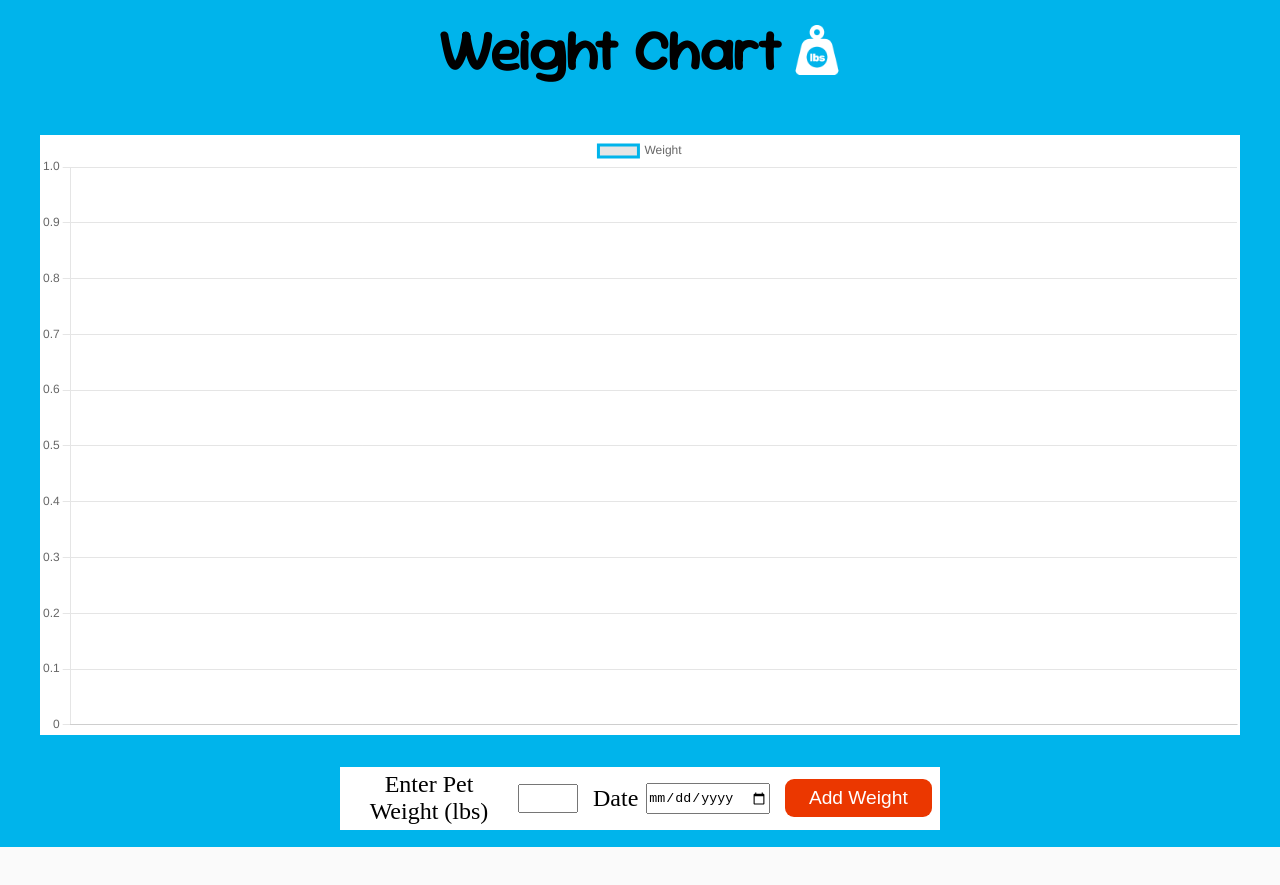
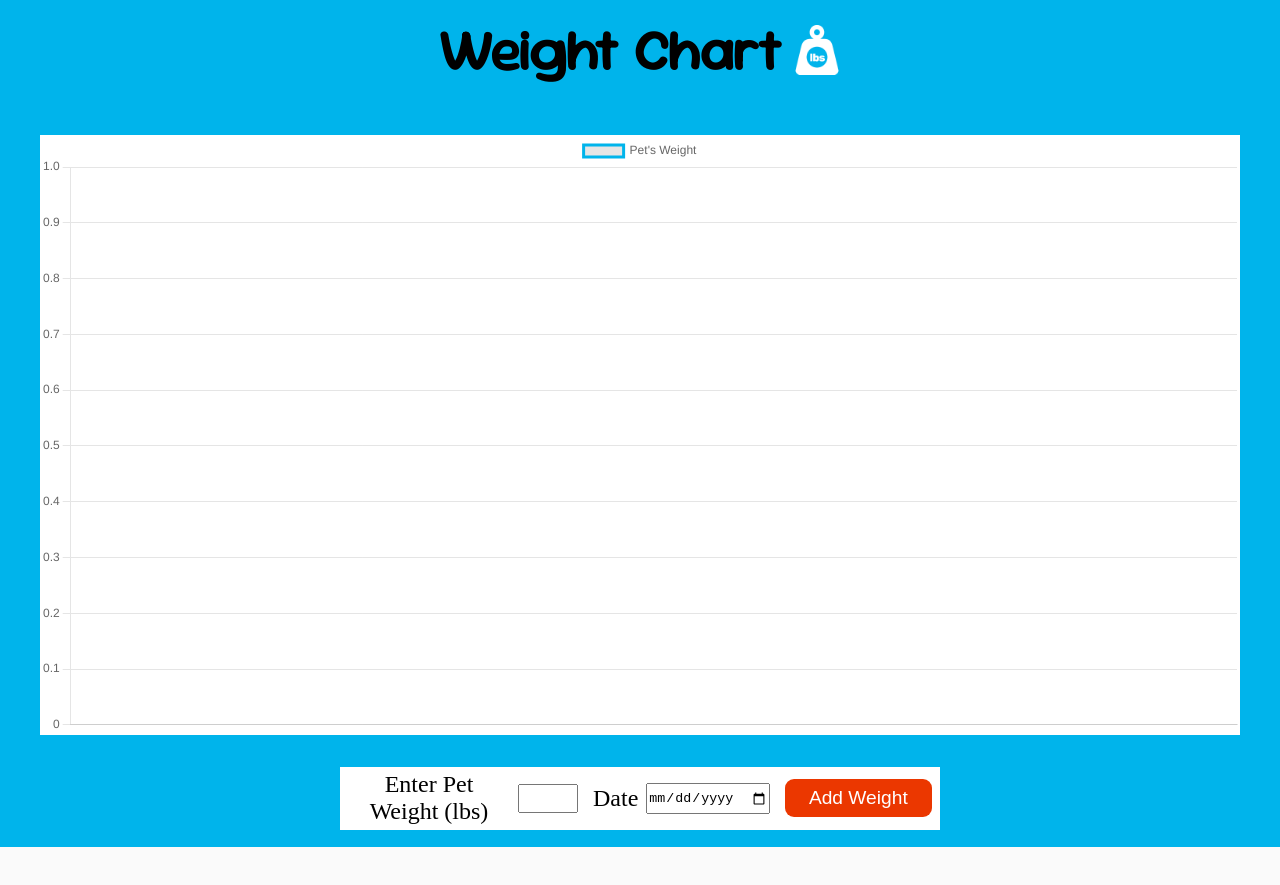
Before and after one commit to javierb256/My-Pet-Care, a React (Vite) app: page /My-Pet-Care/home in a window 1280 px wide. Shown: the part 960-1845 px from the top of the page. Built offline with nearby package versions, Linux system fonts and the light colour scheme.

Commit message:
updated chart sorting function to properly pair date and data

```diff
--- a/src/components/WeightChart/WeightChart.tsx
+++ b/src/components/WeightChart/WeightChart.tsx
@@ -21,50 +21,29 @@ ChartJS.register(
   Legend
 );
 
-// type Weights = {
-//   weight: string,
-// }
-
-// function WeightChart({ dates }: any) {
-function WeightChart({ weights, dates}: any) {
+function WeightChart({ data, petName }: any) {
   const options = {
     responsive: true,
     maintainAspectRatio: true,
   };
-  const sortedDates: string[] = dates.sort((a:any,b:any) => a-b).map((date: Date) => {
-    const format = date.toLocaleDateString('en-US', {
-      day: "numeric",
-      month: "long",
-      year: "numeric"
+
+  //run sort function each time data is submitted and reformat date
+  const sortedData: string[] = data
+    .sort((a: any, b: any) => a[0] - b[0])
+    .map((element: any) => {
+      const format = element[0].toLocaleDateString("en-US", {
+        day: "numeric",
+        month: "long",
+        year: "numeric",
+      });
+      return [format, element[1]];
     });
-    return format
-  })
-  let finalDates = [];
-  for(let i=0; i<dates.length; i++){
-    finalDates.push([sortedDates[i], weights[i]])
-  }
-  // console.log(dates.sort((a:any,b:any) => a-b))
-  // console.log(weights)
-  // const sortedDates: string[] = data.sort((a:any,b:any) => b[0]-a[0])
-  // console.log(sortedDates)
-  // const test = ["4/29", weight]
-  // const data = {
-
-  //   datasets: [
-  //     {
-  //       label: ` Weight`,
-  //       data: [["4/25", 10], ["4/26", 20], ["4/27", 30], ["4/28", 5]],
-  //       borderColor: "hsl(194, 100%, 46%)",
-  //     },
-  //   ],
-  // };
 
   const chartData = {
     datasets: [
       {
-        label: `Weight`,
-        // data: [["4/25",3]],
-        data: finalDates,
+        label: petName === "" ? `Pet's Weight` : petName + "'s Weight",
+        data: sortedData,
         borderColor: "hsl(194, 100%, 46%)",
       },
     ],
--- a/src/pages/Home/Home.tsx
+++ b/src/pages/Home/Home.tsx
@@ -25,41 +25,22 @@ function Home() {
     weight: "",
     date: "",
   });
-  const [weightArray, setWeightArray] = useState([]);
-  const [dateArray, setDateArray] = useState([]);
+  const [dataArray, setDataArray] = useState([]);
 
+  //function to pass all chart data collected from form
   const handleChartDataSubmit = (e: React.ChangeEvent<HTMLFormElement>) => {
     e.preventDefault();
-    // const newDate = new Date(weightDataForm.date);
+    setDataArray((prevItems: any) => {
+      //format date into Date object to allow sorting
+      const newDate = new Date(weightDataForm.date);
+      //chart uses data in the form [date, value]
+      const newData: any = [...prevItems, [newDate, weightDataForm.weight]];
+      return newData;
+    });
 
-    // setWeightArray((prevItems: any) => {
-    //   const newData: any = [
-    //     ...prevItems,
-    //     [weightDataForm.date, weightDataForm.weight],
-    //   ];
-    //   return newData;
-    // });
-
-
-    setWeightArray((prevItems:any) => {
-      const newWeight: any = [
-        ...prevItems, weightDataForm.weight
-      ];
-      return newWeight;
-    })
-
-    setDateArray((prevItems:any) => {
-      const newDate = new Date(weightDataForm.date)
-      const newDates: any = [
-        ...prevItems, newDate
-        // ...prevItems, formatDate(weightDataForm.weight)
-        // ...prevItems, weightDataForm.date
-      ];
-      return newDates;
-    })
     setWeightDataForm({
       weight: "",
-      date: ""
+      date: "",
     });
   };
 
@@ -153,7 +134,7 @@ function Home() {
           </span>
         </h2>
         <div className={styles["chart-container"]}>
-          <WeightChart weights={weightArray} dates={dateArray}/>
+          <WeightChart data={dataArray} petName={petName}/>
 
           <form
             className={styles["new-weight-container"]}
@@ -186,7 +167,6 @@ function Home() {
             <button className="button" type="submit">
               Add Weight
             </button>
-            {/* <button type="submit">Add Weight</button> */}
           </form>
         </div>
       </section>
```
